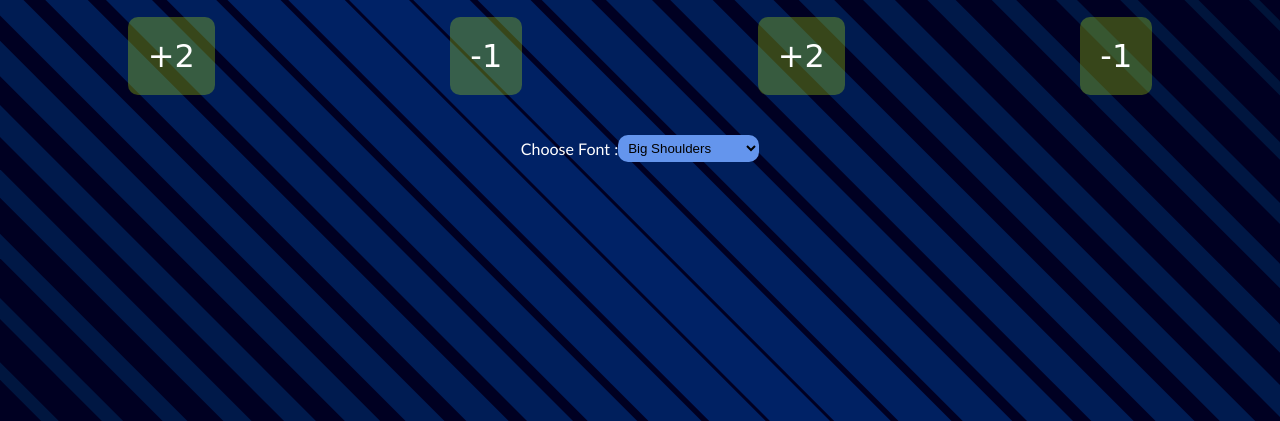
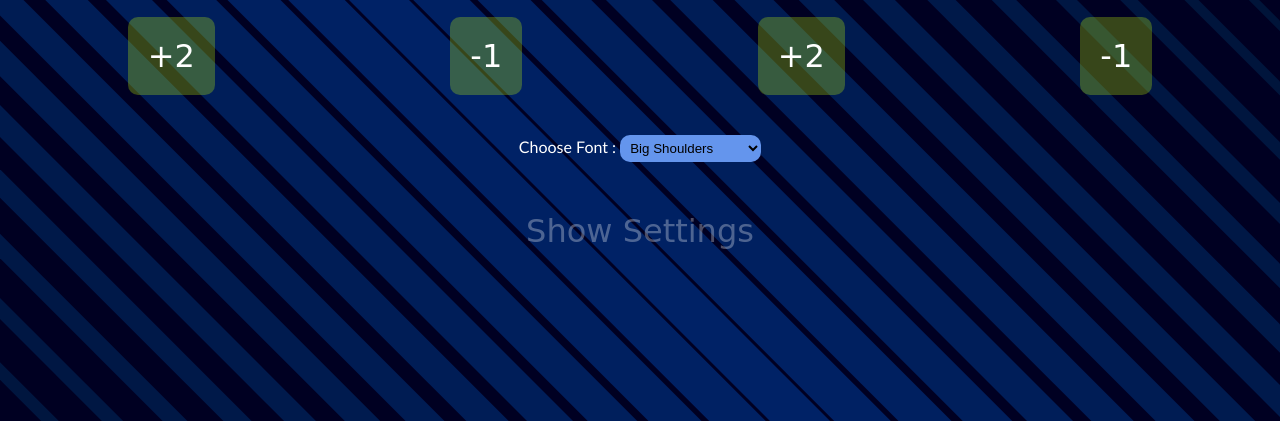
Before and after one commit to CodeRustyPro/ScoreCounter, a plain HTML site: page index.html in a window 1280 px wide. Shown: the part 379-800 px from the top of the page. Drawn offline with Linux system fonts and the light colour scheme; a web font is replaced by a local one.

Commit message:
Added settings toggle for cleanliness

```diff
--- a/index.html
+++ b/index.html
@@ -63,7 +63,8 @@
         <button onclick="Increment2()">+2</button
         ><button onclick="Decrement2()">-1</button>
       </div>
-      <div class="settings">
+      <div class="settingscontainer" id="settingscontainer">
+        <div class="settings" id="settings">
           <label for="fonts">Choose Font : </label>
 
           <select name="fonts" id="fonts" onchange="FontChange()">
@@ -73,6 +74,12 @@
             <option value="4" selected>Big Shoulders</option>
             <option value="5">Quicksand</option>
           </select>
+        </div>
+      </div>
+
+
+      <div class="toggleSettings">
+        <button onclick="toggleSettings()">Show Settings</button>
       </div>
     </div>
     <script>
@@ -140,6 +147,11 @@
 
       }
       }
+      function toggleSettings() {
+        settings = document.getElementById("settingscontainer");
+        settings.classList.toggle("hidden");
+
+      }
 
 
     </script>
--- a/style.css
+++ b/style.css
@@ -18,6 +18,24 @@ body{
     font-family: 'Big Shoulders Stencil Display', cursive;
 
 }
+::-webkit-scrollbar {
+    width: 1px;
+  }
+
+  /* Track */
+  ::-webkit-scrollbar-track {
+    background: #3b4eff;
+  }
+
+  /* Handle */
+  ::-webkit-scrollbar-thumb {
+    background: rgb(69, 48, 255);
+  }
+
+  /* Handle on hover */
+  ::-webkit-scrollbar-thumb:hover {
+    background: #555;
+  }
 .container{
     margin: 10px;
 }
@@ -83,7 +101,7 @@ button{
     background: rgba(198, 252, 5, 0.278);
 }
 .settings{
-    display: flex;
+    /* display: flex; */
     align-items: center;
     justify-content: center;
     color: white;
@@ -103,3 +121,27 @@ button{
     font-family: Verdana, Geneva, Tahoma, sans-serif;
     background: rgba(3, 191, 204, 0.278);
 }
+.toggleSettings{
+    opacity: .3;
+    color: white;
+    font-family: QuickSand;
+    display: flex;
+    align-items: center;
+    justify-content:space-around;
+    width: 100%;
+    margin-top: 3rem;
+}
+.hidden{
+    display: none !important;
+}
+.toggleSettings button{
+    cursor: pointer;
+    padding: 2px 2px;
+    background: transparent;
+    position: relative;
+}
+.settingscontainer{
+    display: flex;
+    justify-content: space-around;
+
+}
```
Lines whose indentation alone changed are shown as unchanged.
